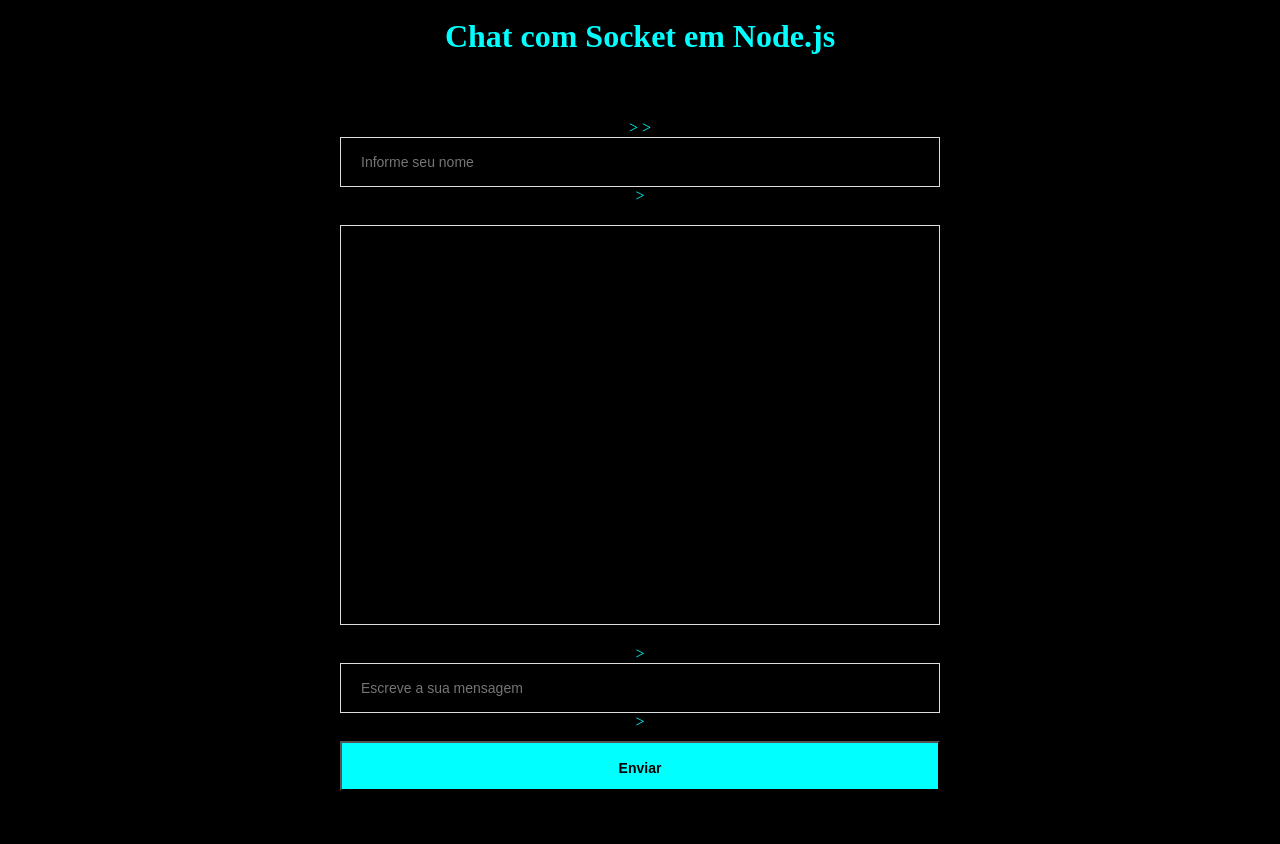
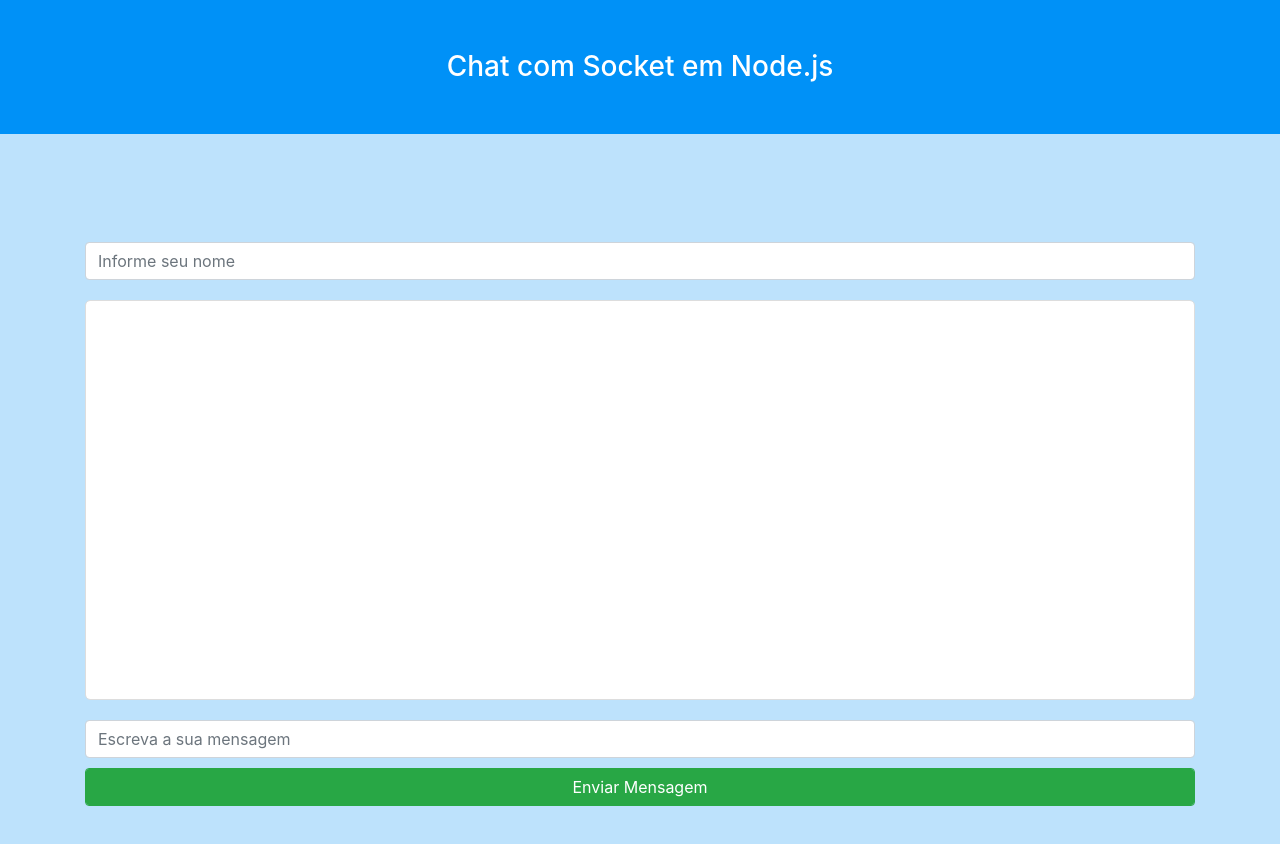
Before and after one commit to Gconceicao1/dev-chat, a website: page public/index.html in a window 1280 px wide. After the commit the page ends 806 px from the top, so only its background shows below. Drawn offline with nearby package versions, Linux system fonts and the light colour scheme; no server answers.

Commit message:
alterando layout

```diff
--- a/package.json
+++ b/package.json
@@ -1,5 +1,6 @@
 {
   "dependencies": {
+    "bootstrap": "^4.5.3",
     "ejs": "^3.1.5",
     "express": "^4.17.1",
     "socket.io": "^3.0.1"
--- a/public/index.html
+++ b/public/index.html
@@ -1,53 +1,84 @@
 <!DOCTYPE html>
 <html lang="en">
+
 <head>
   <meta charset="UTF-8">
   <meta name="viewport" content="width=device-width, initial-scale=1.0">
   <meta http-equiv="X-UA-Compatible" content="ie=edge">
+  <link rel="stylesheet" href="../node_modules/bootstrap/dist/css/bootstrap.min.css">
   <title>Chat Socket com Node</title>
 
-  <!-- CDN do jquery e do socket.io para estabelecer a comunicação -->>
+  <!-- CDN do jquery e do socket.io para estabelecer a comunicação -->
   <script src="https://cdnjs.cloudflare.com/ajax/libs/jquery/3.5.1/jquery.min.js"></script>
   <script src="https://cdnjs.cloudflare.com/ajax/libs/socket.io/3.0.1/socket.io.min.js"></script>
 
 
-  <!-- link  da stylização do chat -->>
+
+  <!-- link  da stylização do chat -->
   <link rel="stylesheet" href="styles.css">
 </head>
 
 <body>
-  <h1>Chat com Socket em Node.js</h1>
-  <form id="chat">
-    <!-- Formulário do chat -->>
-    <!-- Primeiro input para informar o nome -->>
-    <input type="text" name="username" placeholder="Informe seu nome">
-    <!-- Onde vão ficar as mensagens -->>
-    <div class="messages"></div>
-    <!-- Input para informar a mensagem -->>
-    <input type="text" name="message" placeholder="Escreve a sua mensagem">
-    <!-- Butão para enviar a mensagem -->>
-    <button type="submit">Enviar</button>
-  </form>
+
+  <div class="header ">
+    <div>
+      <h3 class="align-middle">Chat com Socket em Node.js</h3>
+
+
+    </div>
+  </div>
+  <div class="container">
+
+
+
+    <div >
+      <form id="chat" >
+        <!-- Formulário do chat -->
+        <!-- Primeiro input para informar o nome -->
+        <input type="text" class="form-control" name="username" placeholder="Informe seu nome">
+        <!-- Onde vão ficar as mensagens -->
+        <div class="messages form-control" id="wrap"></div>
+        <!-- Input para informar a mensagem -->
+        <input type="text" class="form-control" name="message" placeholder="Escreva a sua mensagem">
+        <!-- Butão para enviar a mensagem -->
+        <button class='btn btn-success form-control' type="submit">Enviar Mensagem</button>
+      </form>
+    </div>
+  </div>
+
+
+
+
+
   <script type="text/javascript">
     // conectar com o socket do back-end
     var socket = io('https://chatdev-nodejs.herokuapp.com/');
 
     // função que recebe a mensagem e renderiza ela em tela
     function renderMessage(message) {
-      $('.messages').append('<div class="message"><strong>'+ message.author +'</strong>:'+ message.message +'</div>');
+      $('.messages').append(
+        `<div>
+          <div class="messageContainer " >
+            <strong> ${message.author} </strong>: ${message.message}
+          </div>
+        </div>
+        `);
+
+
     }
     //ouvir evento que retorna as mensagens anteriores quando é conectado na aplicação
-    socket.on('previousMessages', function(messages) {
-      for (message of messages){
+    socket.on('previousMessages', function (messages) {
+      for (message of messages) {
         renderMessage(message);
       }
     });
     // ouvir quando receber uma nova mensagem
-    socket.on('receivedMessage', function(message) {
+    socket.on('receivedMessage', function (message) {
       renderMessage(message);
+
     });
     // verificar quando o chat receber o submit
-    $('#chat').submit(function(event) {
+    $('#chat').submit(function (event) {
       //
       event.preventDefault();
       // pegar o autor da mensagem e colocar em uma variável
@@ -55,18 +86,23 @@
       // pegar a mensagem e colocar em uma variável
       var message = $('input[name=message]').val();
       // verificação de term um username digitado e uma mensagem
-      if(author.length && message.length) {
+      if (author.length && message.length) {
         // criar objecto com autor e mensagem que vão ser enviados
         var messageObject = {
           author: author,
           message: message,
         };
-        // chamar o renderMessage assimq que faz o envio
+        // chamar o renderMessage assim que faz o envio
         renderMessage(messageObject);
         // enviar o objeto
         socket.emit('sendMessage', messageObject);
+
+
       }
     });
+
+
   </script>
 </body>
+
 </html>
--- a/public/styles.css
+++ b/public/styles.css
@@ -1,6 +1,6 @@
-html, body {
+body {
   height: 100%;
-  background-color: black;
+  background-color: #0091f742;
 }
 
 * {
@@ -9,10 +9,14 @@
   box-sizing: border-box;
 }
 
-h1{
-  display: flex;
-  justify-content: center;
-  color: aqua;
+.header {
+  width: 100%;
+  background-color: #0091f7;
+  color: #fff;
+  text-align: center;
+}
+h3 {
+  padding: 50px 0px;
 }
 
 #chat {
@@ -21,24 +25,22 @@
   justify-content: center;
   align-items: center;
   flex-direction: column;
-  color: aqua;
+  padding-top: 100px;
 }
 
 input {
-  background-color: black;
   width: 600px;
   border: 1px solid #ddd;
   height: 50px;
   padding: 0 20px;
   font-size: 14px;
-  color: aqua;
 }
 
 button {
   width: 600px;
   height: 50px;
   font-size: 14px;
-  background:  aqua;
+
   text-align: center;
   line-height: 50px;
   font-weight: bold;
@@ -46,11 +48,40 @@
   margin-top: 10px;
 }
 
+.message {
+  padding: 10px 10px 10px 10px;
+  width: auto;
+}
 .messages {
-  width: 600px;
+  background-color: #fff;
+  width: 100%;
   height: 400px;
   margin: 20px 0;
   border: 1px solid #ddd;
   padding: 20px;
-  color: aqua;
+  overflow: auto;
+  border-radius: 5px;
 }
+
+.messageContainer {
+  border-radius: 15px;
+  background-color: #0091f7;
+  width: auto;
+  color: #fff;
+  padding: 10px 10px 10px 10px;
+  margin: 20px 0;
+}
+
+.messageContainerAlter {
+  border-radius: 15px;
+  background-color: red;
+  width: auto;
+  color: #fff;
+  padding: 10px 10px 10px 10px;
+  margin: 20px 0;
+}
+@media (max-width: 800px) {
+  #chat {
+    padding-top: 30px;
+  }
+}
```
Also changed, not shown: 1 other file.
